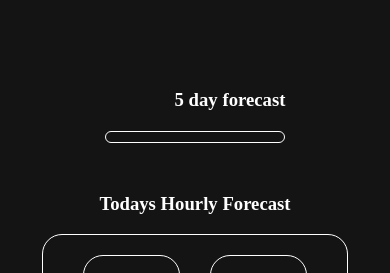
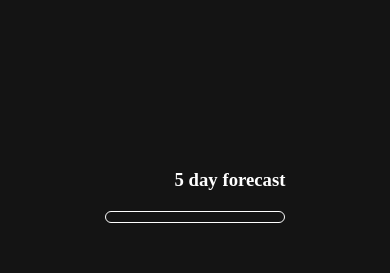
Before and after one commit to DeVTeJ10/Wea-The-Ether, a React (Vite) app: page / in a window 390 px wide. Shown: the part 825-1098 px from the top of the page. Built offline with nearby package versions, Linux system fonts and the light colour scheme.

Commit message:
checking if changes are reflecting

```diff
--- a/src/components/homepage.css
+++ b/src/components/homepage.css
@@ -156,7 +156,7 @@
 }
 
 .TeJthis{
-    margin-top: 70px;
+    margin-top: 150px;
 }
 
   }
```
